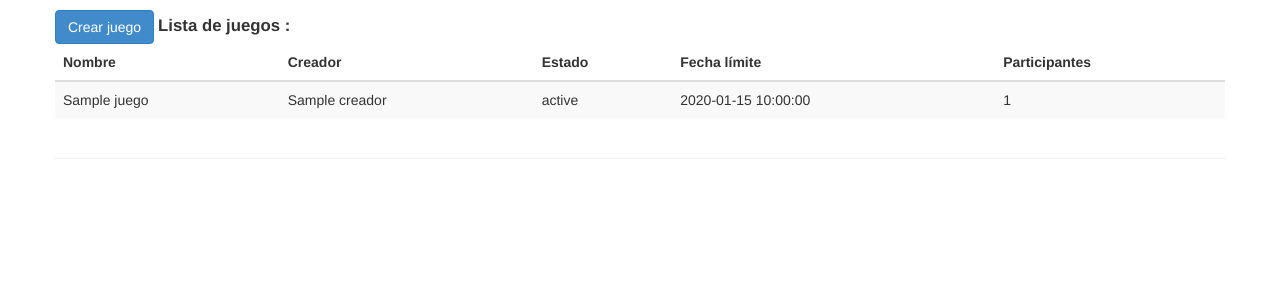
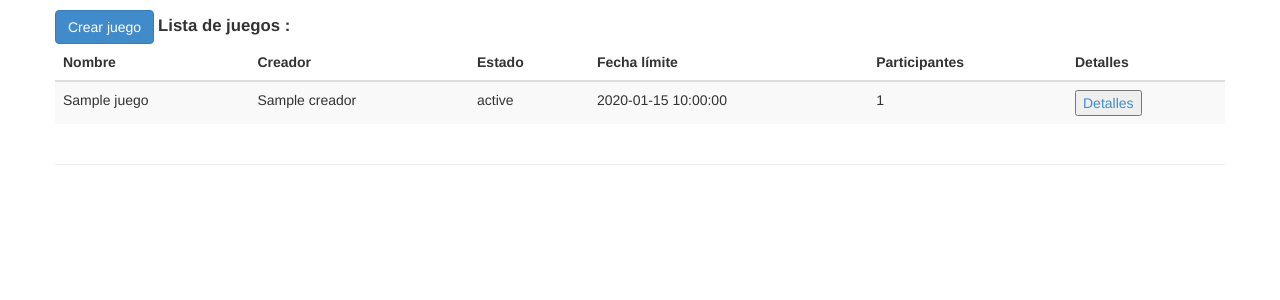
Before and after one commit to AlvaroMAM/GNSS-Galileo, a Flask app: page /misJuegos in a window 1280 px wide. Shown: the part 51-351 px from the top of the page. Run offline with Flask 2, Linux system fonts and the light colour scheme; a database or web service that is not in the repository returns one stand-in record (values such as "Sample title"); some libraries are stand-ins or nearby versions.

Commit message:
Arreglado /misJuegos en juegos.html

```diff
--- a/templates/juegos.html
+++ b/templates/juegos.html
@@ -52,6 +52,8 @@
 					<th class="participantes">Participantes</th>
 					{% if verTodos %}
 						<th class="func2">Inscribirse</th>
+					{% else %}
+						<th class="func1">Detalles</th>
 					{% endif %}
 				</tr>
 			</thead>
@@ -65,6 +67,8 @@
 						<td class="participantes">{{'0' if juego["listaParticipantes"] == None else juego["listaParticipantes"]|length}}</td>
 						{% if verTodos %}
 							<td class="func1"><a href="./inscribir?_id={{ juego['_id'] }}"><button type="submit">Inscribirse</button></a></td>
+						{% else %}
+						<td class="func1"><a href="./detalles?_id={{ juego['_id'] }}"><button type="submit">Detalles</button></a></td>
 						{% endif %}
 					</tr>
 				{% endfor %}
```
